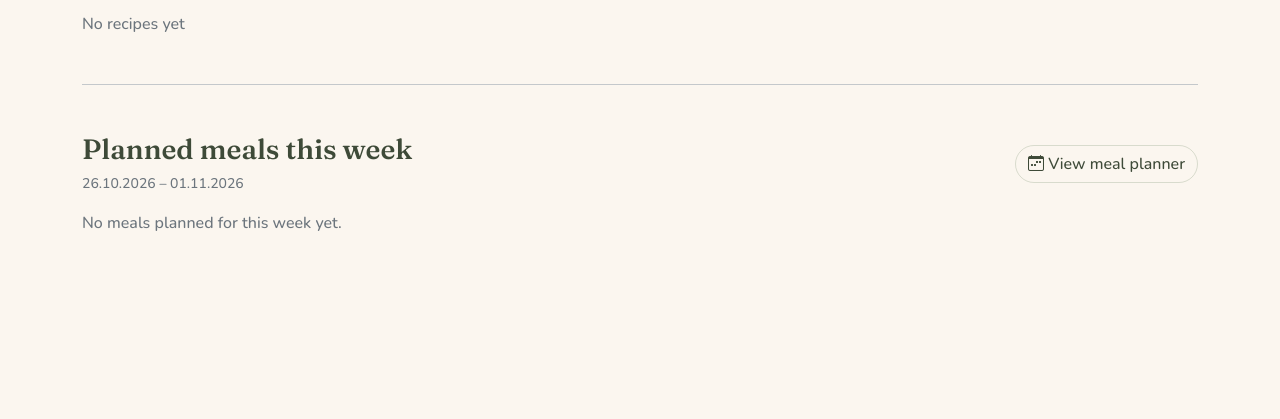
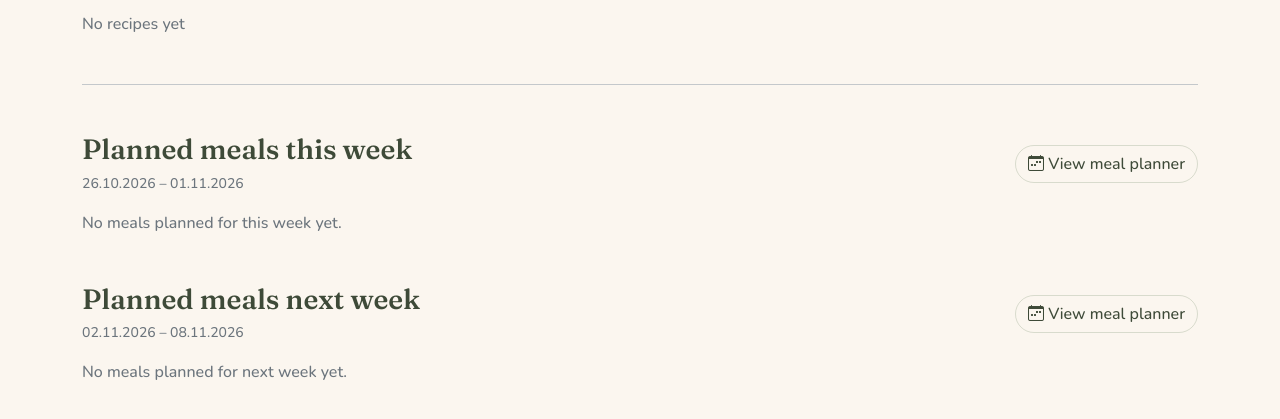
Before and after one commit to diefenbach/easy-kitchen, a Django app: page / in a window 1280 px wide. Shown: the part 303-722 px from the top of the page. Run offline with Django 5.2, Linux system fonts and the light colour scheme; the visitor is signed in with stand-in values (Sample User, id 1); data that the repository does not hold is empty; parts of the project's set-up code (start-up, migrations or seed data) failed here and were passed over; some libraries are stand-ins or nearby versions.

Commit message:
Show next week's meals on home page

```diff
--- a/src/easy_kitchen/templates/easy_kitchen/home.html
+++ b/src/easy_kitchen/templates/easy_kitchen/home.html
@@ -72,35 +72,10 @@
     <p class="text-secondary mb-0">{% translate "No recipes yet" %}</p>
   {% endif %}
 </section>
-<section id="home-meal-plan" class="mb-5" aria-labelledby="home-meal-plan-title">
-  <div class="d-flex justify-content-between align-items-center gap-3 mb-3">
-    <div>
-      <h2 id="home-meal-plan-title" class="h3 mb-1">{% translate "Planned meals this week" %}</h2>
-      <span class="text-secondary small">{{ week_start|date:"SHORT_DATE_FORMAT" }} – {{ week_end|date:"SHORT_DATE_FORMAT" }}</span>
-    </div>
-    <a class="btn btn-outline-secondary ms-auto flex-shrink-0" href="{% url 'easy_kitchen:planner' %}" aria-label="{% translate 'View meal planner' %}">
-      <i class="bi bi-calendar-week" aria-hidden="true"></i>
-      <span class="d-none d-md-inline">{% translate "View meal planner" %}</span>
-    </a>
-  </div>
-  {% if planned_meals %}
-    <div class="row g-3">
-      {% for entry in planned_meals %}
-        <div class="col-12 col-lg-6 col-xxl-4">
-          <article class="card h-100 list-card position-relative">
-            <div class="card-body d-flex align-items-start gap-3">
-              <img class="planner-recipe-picture" src="{% if entry.recipe.picture_url %}{{ entry.recipe.picture_url }}{% else %}{% static 'easy_kitchen/recipe-placeholder.svg' %}{% endif %}" alt="" width="96" height="96">
-              <div>
-                <div class="text-secondary small mb-1">{{ entry.date|date:"l" }}, {{ entry.date|date:"SHORT_DATE_FORMAT" }}</div>
-                <h3 class="h5 mb-0"><a class="stretched-link text-decoration-none link-dark" href="{% url 'easy_kitchen:recipe-detail' entry.recipe.pk %}">{{ entry.recipe.title }}</a></h3>
-              </div>
-            </div>
-          </article>
-        </div>
-      {% endfor %}
-    </div>
-  {% else %}
-    <p class="text-secondary mb-0">{% translate "No meals planned for this week yet." %}</p>
-  {% endif %}
-</section>
+{% translate "Planned meals this week" as current_week_heading %}
+{% translate "No meals planned for this week yet." as current_week_empty %}
+{% include "easy_kitchen/partials/home_meal_plan.html" with section_id="home-meal-plan" heading=current_week_heading empty_message=current_week_empty %}
+{% translate "Planned meals next week" as next_week_heading %}
+{% translate "No meals planned for next week yet." as next_week_empty %}
+{% include "easy_kitchen/partials/home_meal_plan.html" with section_id="home-next-week-meal-plan" heading=next_week_heading empty_message=next_week_empty week_start=next_week_start week_end=next_week_end planned_meals=next_week_planned_meals planner_week=next_week_start %}
 {% endblock %}
--- /dev/null
+++ b/src/easy_kitchen/templates/easy_kitchen/partials/home_meal_plan.html
@@ -0,0 +1,32 @@
+{% load i18n static %}
+<section id="{{ section_id }}" class="mb-5" aria-labelledby="{{ section_id }}-title">
+  <div class="d-flex justify-content-between align-items-center gap-3 mb-3">
+    <div>
+      <h2 id="{{ section_id }}-title" class="h3 mb-1">{{ heading }}</h2>
+      <span class="text-secondary small">{{ week_start|date:"SHORT_DATE_FORMAT" }} – {{ week_end|date:"SHORT_DATE_FORMAT" }}</span>
+    </div>
+    <a class="btn btn-outline-secondary ms-auto flex-shrink-0" href="{% url 'easy_kitchen:planner' %}{% if planner_week %}?week={{ planner_week|date:'Y-m-d' }}{% endif %}" aria-label="{% translate 'View meal planner' %}">
+      <i class="bi bi-calendar-week" aria-hidden="true"></i>
+      <span class="d-none d-md-inline">{% translate "View meal planner" %}</span>
+    </a>
+  </div>
+  {% if planned_meals %}
+    <div class="row g-3">
+      {% for entry in planned_meals %}
+        <div class="col-12 col-lg-6 col-xxl-4">
+          <article class="card h-100 list-card position-relative">
+            <div class="card-body d-flex align-items-start gap-3">
+              <img class="planner-recipe-picture" src="{% if entry.recipe.picture_url %}{{ entry.recipe.picture_url }}{% else %}{% static 'easy_kitchen/recipe-placeholder.svg' %}{% endif %}" alt="" width="96" height="96">
+              <div>
+                <div class="text-secondary small mb-1">{{ entry.date|date:"l" }}, {{ entry.date|date:"SHORT_DATE_FORMAT" }}</div>
+                <h3 class="h5 mb-0"><a class="stretched-link text-decoration-none link-dark" href="{% url 'easy_kitchen:recipe-detail' entry.recipe.pk %}">{{ entry.recipe.title }}</a></h3>
+              </div>
+            </div>
+          </article>
+        </div>
+      {% endfor %}
+    </div>
+  {% else %}
+    <p class="text-secondary mb-0">{{ empty_message }}</p>
+  {% endif %}
+</section>
--- a/src/easy_kitchen/views.py
+++ b/src/easy_kitchen/views.py
@@ -1,4 +1,5 @@
 import json
+from datetime import timedelta
 
 from django import forms
 from django.contrib import messages
@@ -46,7 +47,7 @@ class UserListMixin(LoginRequiredMixin):
 
 
 class HomeView(LoginRequiredMixin, TemplateView):
-    """Show the current meal plan and the three newest lists and recipes."""
+    """Show two weeks of meals and the three newest lists and recipes."""
 
     template_name = "easy_kitchen/home.html"
 
@@ -57,6 +58,13 @@ class HomeView(LoginRequiredMixin, TemplateView):
         context["planned_meals"] = [entry for entry in plan.values() if entry and entry.recipe]
         context["week_start"] = week_start
         context["week_end"] = next(reversed(plan))
+        next_week_start = week_start + timedelta(days=7)
+        next_week_plan = meal_plan_for_week(self.request.user, next_week_start)
+        context["next_week_start"] = next_week_start
+        context["next_week_end"] = next(reversed(next_week_plan))
+        context["next_week_planned_meals"] = [
+            entry for entry in next_week_plan.values() if entry and entry.recipe
+        ]
         context["shopping_lists"] = self.request.user.shopping_lists.order_by(
             "-created_at", "-id"
         ).prefetch_related("items__department")[:3]
```
Also changed, not shown: e2e/test_home_flow.py (+21 -1 lines), src/easy_kitchen/tests/test_home_planner.py (+29 -0 lines), src/locale/de/LC_MESSAGES/django.po, 1 other file.
